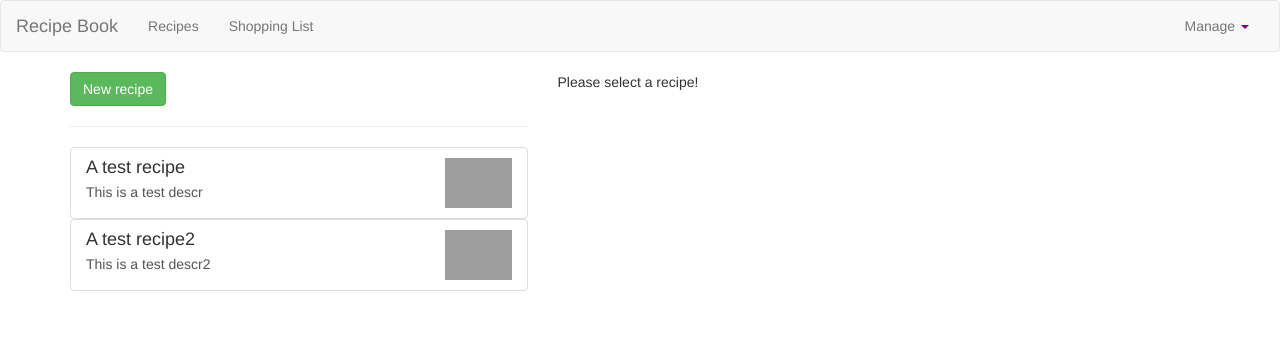
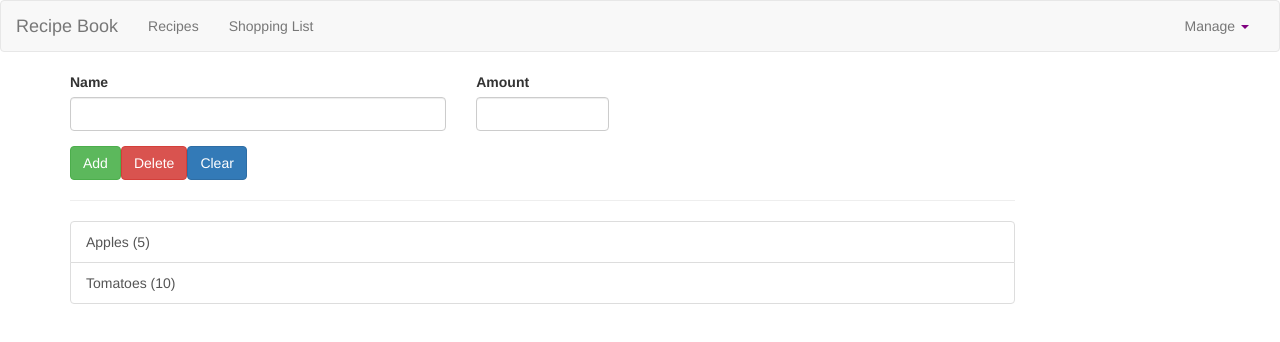
Before and after one commit to benjamin-thomas/ng-recipes, an Angular app: page / in a window 1280 px wide. Shown: the top 342 px of the page. Built offline with nearby package versions, Linux system fonts and the light colour scheme; grey boxes are pictures that could not be loaded.

Commit message:
90 done, but not using @ViewChild for template reference access

```diff
--- a/src/app/app.component.ts
+++ b/src/app/app.component.ts
@@ -6,7 +6,7 @@ import {Component} from '@angular/core';
   styleUrls: ['./app.component.css']
 })
 export class AppComponent {
-  currentSection: string = "recipes";
+  currentSection: string = "shopping";
 
   registerSection(section: string) {
     this.currentSection = section;
--- a/src/app/shopping-list/shopping-edit/shopping-edit.component.html
+++ b/src/app/shopping-list/shopping-edit/shopping-edit.component.html
@@ -5,19 +5,23 @@
 
         <div class="col-sm-5 form-group">
           <label for="name">Name</label>
-          <input type="text" id="name" class="form-control">
+          <input type="text" id="name" class="form-control"
+                 #nameInput>
         </div>
 
         <div class="col-sm-2 form-group">
           <label for="amount">Amount</label>
-          <input type="number" id="amount" class="form-control">
+          <input type="number" id="amount" class="form-control"
+                 #amountInput>
         </div>
 
       </div>
 
       <div class="row">
         <div class="col-xs-12">
-          <button class="btn btn-success" type="submit">Add</button>
+          <button
+            (click)="addIngredient(nameInput, amountInput)"
+            class="btn btn-success" type="submit">Add</button>
           <button class="btn btn-danger" type="button">Delete</button>
           <button class="btn btn-primary" type="button">Clear</button>
         </div>
--- a/src/app/shopping-list/shopping-edit/shopping-edit.component.ts
+++ b/src/app/shopping-list/shopping-edit/shopping-edit.component.ts
@@ -1,4 +1,5 @@
-import { Component, OnInit } from '@angular/core';
+import {Component, EventEmitter, OnInit, Output} from '@angular/core';
+import {Ingredient} from '../../shared/ingredient';
 
 @Component({
   selector: 'app-shopping-edit',
@@ -6,10 +7,18 @@ import { Component, OnInit } from '@angular/core';
   styleUrls: ['./shopping-edit.component.css']
 })
 export class ShoppingEditComponent implements OnInit {
+  @Output() ingredientAdded = new EventEmitter<Ingredient>();
 
   constructor() { }
 
   ngOnInit(): void {
   }
 
+  addIngredient(nameIn: HTMLInputElement, amountIn: HTMLInputElement) {
+    const name = nameIn.value;
+    const amount = parseInt(amountIn.value, 10);
+    this.ingredientAdded.emit(new Ingredient(name, amount));
+    nameIn.value = '';
+    amountIn.value = '';
+  }
 }
--- a/src/app/shopping-list/shopping-list.component.html
+++ b/src/app/shopping-list/shopping-list.component.html
@@ -1,6 +1,8 @@
 <div class="row">
   <div class="col-xs-10">
-    <app-shopping-edit></app-shopping-edit>
+    <app-shopping-edit
+      (ingredientAdded)="ingredients.push($event)"
+    ></app-shopping-edit>
 
     <hr>
 
```
